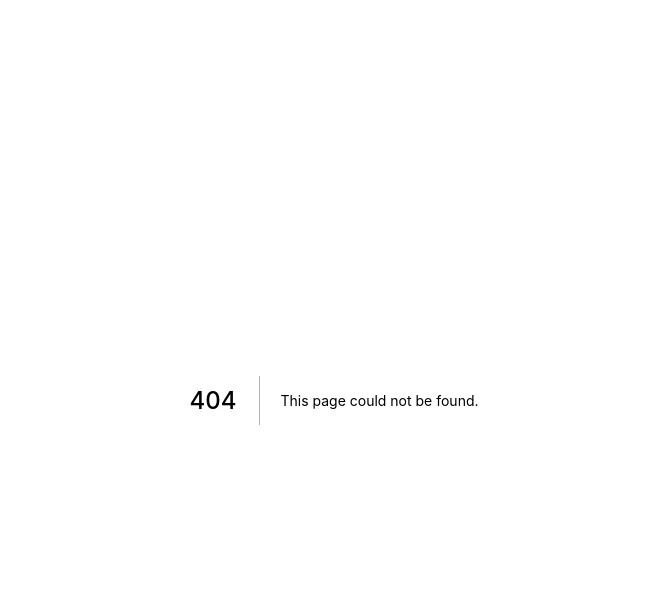
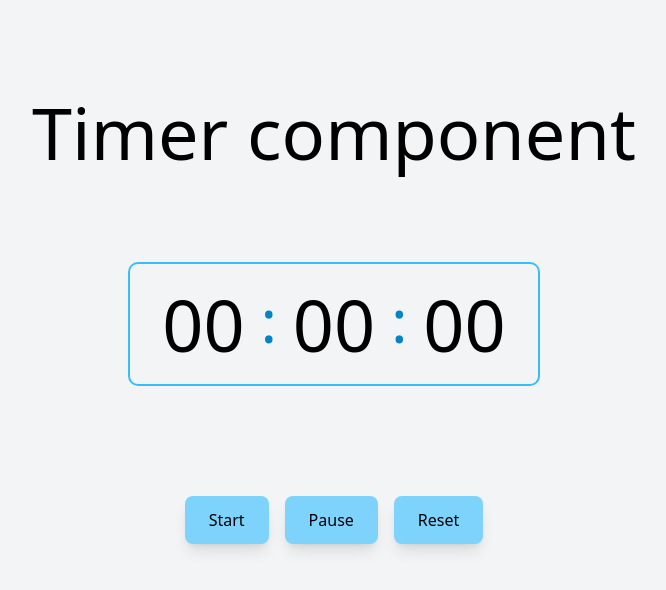
Before and after one commit to anhsirk0/ts-projects, a Next.js app: page /timer in a window 1280 px wide. Before the commit this address had no page. Shown: the top 590 px of the page, without its empty margins (306-972 px from the left). Built offline with nearby package versions, Linux system fonts and the light colour scheme.

Commit message:
added Timer components

```diff
--- /dev/null
+++ b/components/Timer/Timer.tsx
@@ -0,0 +1,83 @@
+import { useState, useEffect, FC, MouseEvent } from "react";
+
+const Timer: FC = () => {
+  const [isOn, setIsOn] = useState(false);
+  const [time, setTime] = useState(0);
+
+  useEffect(() => {
+    let intervalId: any = null;
+    if (isOn) {
+      intervalId = setInterval(() => {
+        setTime((t) => t + 1);
+      }, 1000);
+    }
+    return () => clearInterval(intervalId);
+  }, [isOn]);
+
+  const startTimer = (e: MouseEvent) => {
+    setIsOn(true);
+  };
+
+  const pauseTimer = (e: MouseEvent) => {
+    setIsOn(false);
+  };
+
+  const resetTimer = (e: MouseEvent) => {
+    setIsOn(false);
+    setTime(0);
+  };
+
+  const getTime = () => {
+    let hours = Math.floor(time / 3600);
+    let minutes = Math.floor(time / 60);
+    let seconds = Math.floor(time % 60);
+
+    let h = `${hours < 10 ? "0" : ""}${hours}`;
+    let m = `${minutes < 10 ? "0" : ""}${minutes}`;
+    let s = `${seconds < 10 ? "0" : ""}${seconds}`;
+
+    return [h, m, s];
+  };
+
+  return (
+    <div className="flex flex-col mx-auto">
+      <div className="flex items-center justify-between gap-4 px-8 py-6 mx-auto mb-8 ring ring-2 ring-sky-400 rounded-lg">
+        {getTime().map((t: string, index: number) => (
+          <>
+            {index !== 0 && <p className="text-6xl text-sky-600 mb-2">: </p>}
+            <p key={index} className="text-7xl">
+              {t}
+            </p>
+          </>
+        ))}
+      </div>
+      <div className="h-12">
+        {time > 0 && !isOn && (
+          <p className="text-3xl text-center text-gray-700">Paused</p>
+        )}
+      </div>
+      <div className="flex gap-4 p-4 my-4 mx-auto">
+        <button
+          onClick={startTimer}
+          className="py-3 px-6 bg-sky-300 hover:bg-sky-400 rounded-lg shadow-lg"
+        >
+          Start
+        </button>
+        <button
+          onClick={pauseTimer}
+          className="py-3 px-6 bg-sky-300 hover:bg-sky-400 rounded-lg shadow-lg"
+        >
+          Pause
+        </button>
+        <button
+          onClick={resetTimer}
+          className="py-3 px-6 bg-sky-300 hover:bg-sky-400 rounded-lg shadow-lg"
+        >
+          Reset
+        </button>
+      </div>
+    </div>
+  );
+};
+
+export default Timer;
--- a/components/index.ts
+++ b/components/index.ts
@@ -1,2 +1,3 @@
 export { default as ToggleButton } from "./ToggleButton/ToggleButton.tsx";
 export { default as Select } from "./Select/Select.tsx";
+export { default as Timer } from "./Timer/Timer.tsx";
--- a/pages/index.tsx
+++ b/pages/index.tsx
@@ -1,15 +1,29 @@
 import type { NextPage } from "next";
 import Head from "next/head";
+import Link from "next/link";
 
 const Home: NextPage = () => {
+  const links: { title: string; url: string }[] = [
+    { title: "Toggle", url: "/toggle" },
+    { title: "Select", url: "/select" },
+    { title: "Timer", url: "/timer" },
+  ];
+
   return (
     <>
       <Head>
         <title>TS Projects</title>
         <meta name="viewport" content="initial-scale=1.0, width=device-width" />
       </Head>
-      <div className="min-h-screen flex items-center justify-center">
-        <p className="text-7xl">Some React/Typescript projects.</p>
+      <div className="min-h-screen flex flex-col gap-8 items-center justify-center">
+        <p className="text-3xl">Some React/Typescript projects.</p>
+        <ul className="list-disc space-y-4">
+          {links.map((link) => (
+            <li key={link.url} className="text-4xl">
+              <Link href={link.url}>{link.title}</Link>
+            </li>
+          ))}
+        </ul>
       </div>
     </>
   );
--- /dev/null
+++ b/pages/timer.tsx
@@ -0,0 +1,20 @@
+import type { NextPage } from "next";
+import Head from "next/head";
+import { Timer as TimerComponent } from "../components";
+
+const Timer: NextPage = () => {
+  return (
+    <>
+      <Head>
+        <title>Timer - TS Projects</title>
+        <meta name="viewport" content="initial-scale=1.0, width=device-width" />
+      </Head>
+      <div className="min-h-screen bg-gray-100">
+        <p className="text-7xl text-center py-24">Timer component</p>
+        <TimerComponent />
+      </div>
+    </>
+  );
+};
+
+export default Timer;
```
